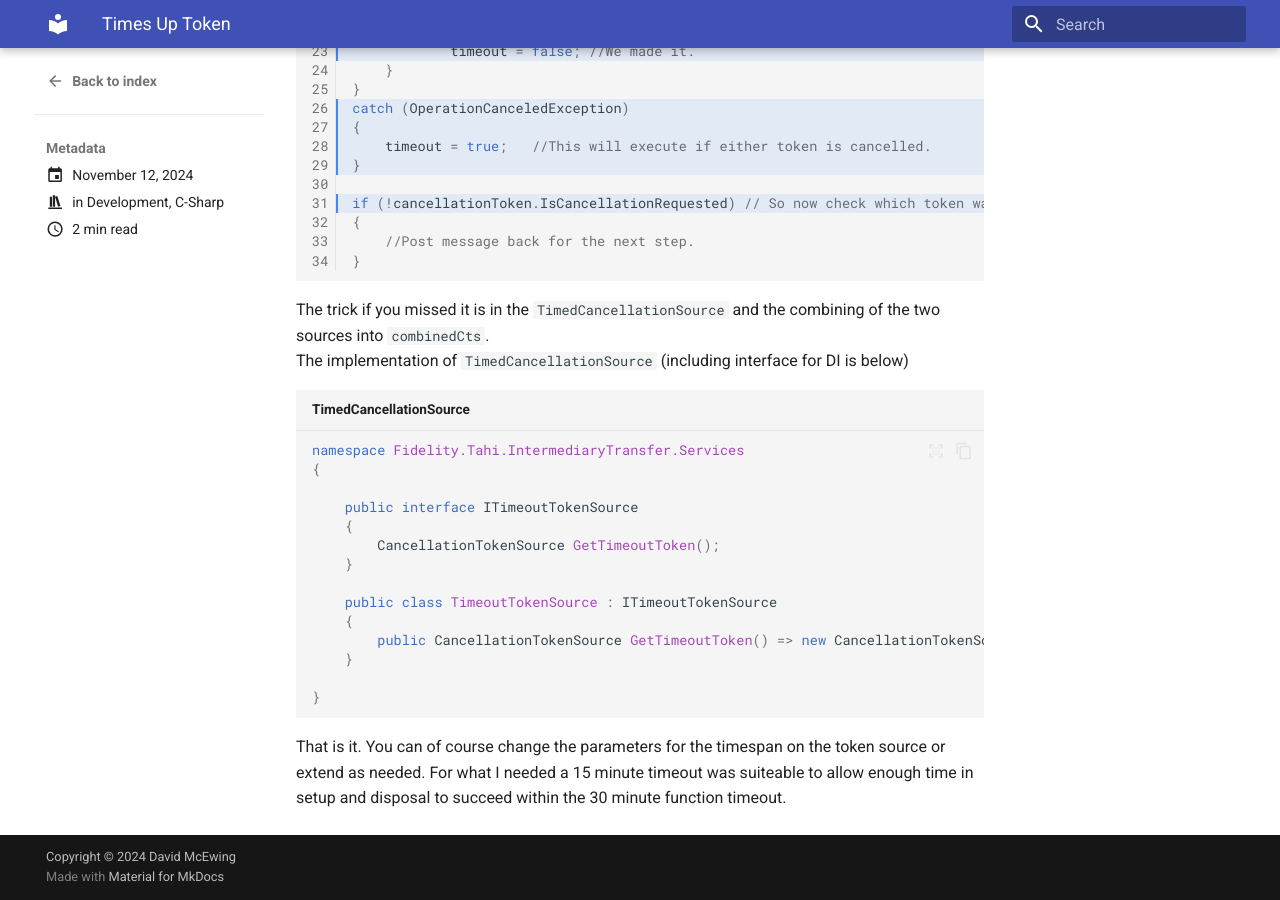
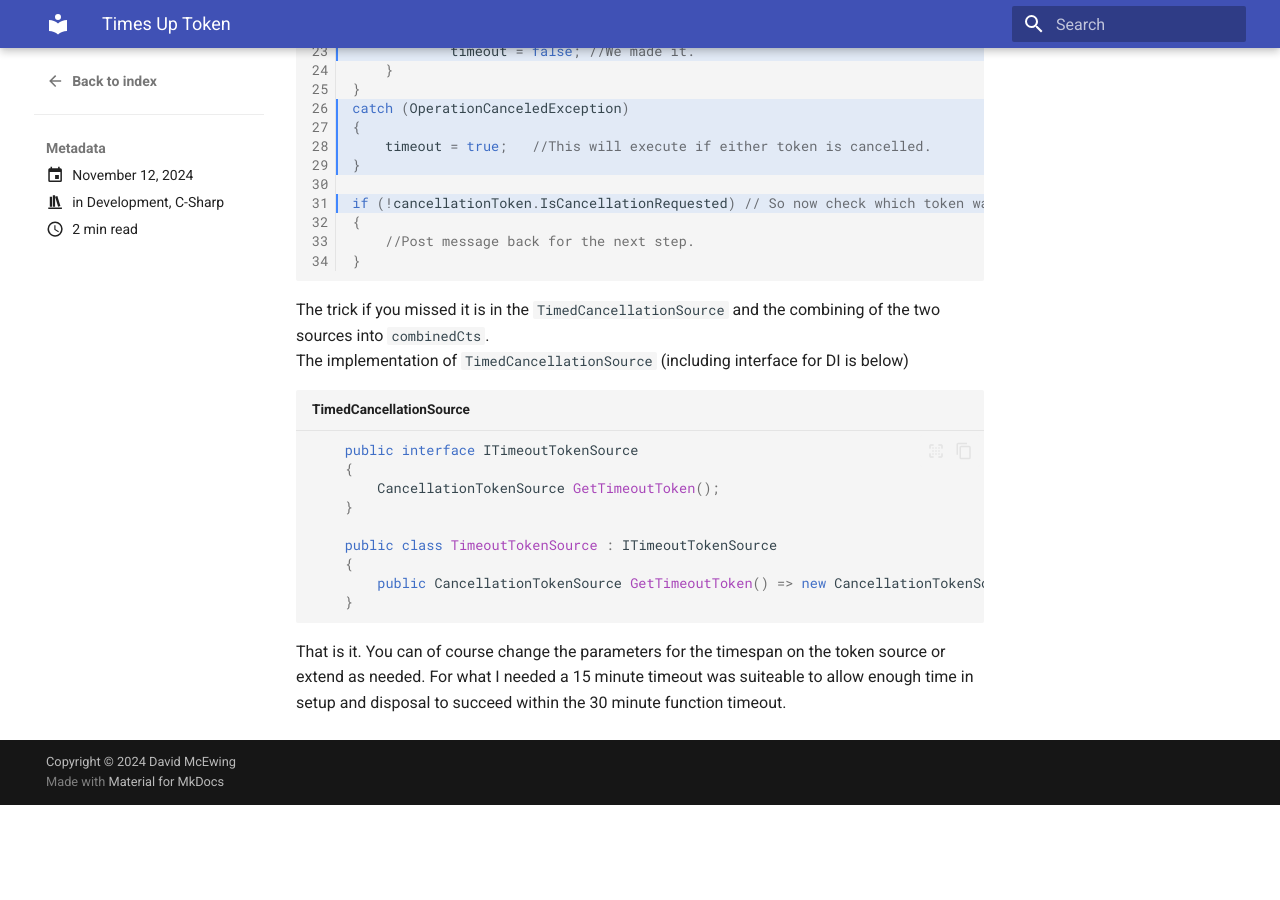
Before and after one commit to dmcewing/website, an MkDocs documentation site: the page built from docs/blog/posts/2024/11/timesup-token.md, in a window 1280 px wide and 900 px high, scrolled down 701 px. Built offline with MkDocs 1.6.1 and Material for MkDocs 9.7.7, drawn with Linux system fonts in a browser that asks for light colours; after the commit the page ends 1506 px from its top, so only the background shows below that.

Commit message:
Refactor TimedCancellationSource code example
Removed unnecessary namespace and braces from the code example for better clarity.

````diff
--- a/docs/blog/posts/2024/11/timesup-token.md
+++ b/docs/blog/posts/2024/11/timesup-token.md
@@ -59,9 +59,6 @@ The trick if you missed it is in the `TimedCancellationSource` and the combining
 The implementation of `TimedCancellationSource` (including interface for DI is below)
 
 ``` C# title="TimedCancellationSource"
-namespace Fidelity.Tahi.IntermediaryTransfer.Services
-{
-
     public interface ITimeoutTokenSource
     {
         CancellationTokenSource GetTimeoutToken();
@@ -71,8 +68,6 @@ namespace Fidelity.Tahi.IntermediaryTransfer.Services
     {
         public CancellationTokenSource GetTimeoutToken() => new CancellationTokenSource(new TimeSpan(0, 15, 0));
     }
-
-}
 ```
 
 That is it.  You can of course change the parameters for the timespan on the token source or extend as needed.  For what I
````
